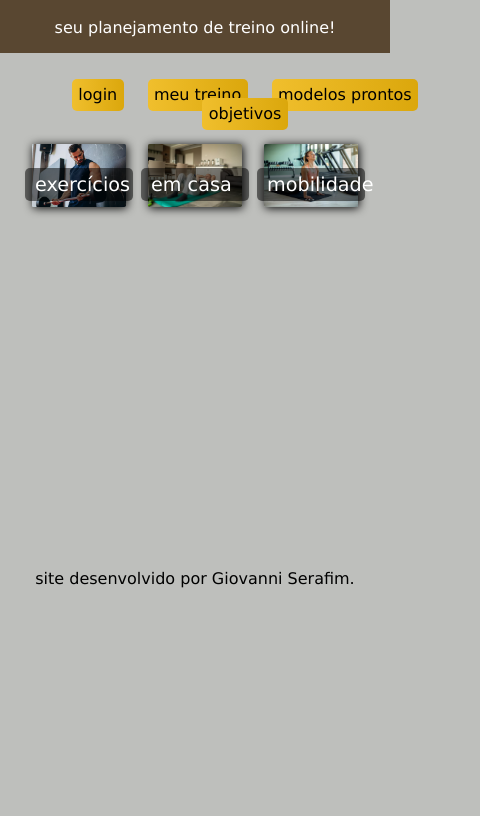
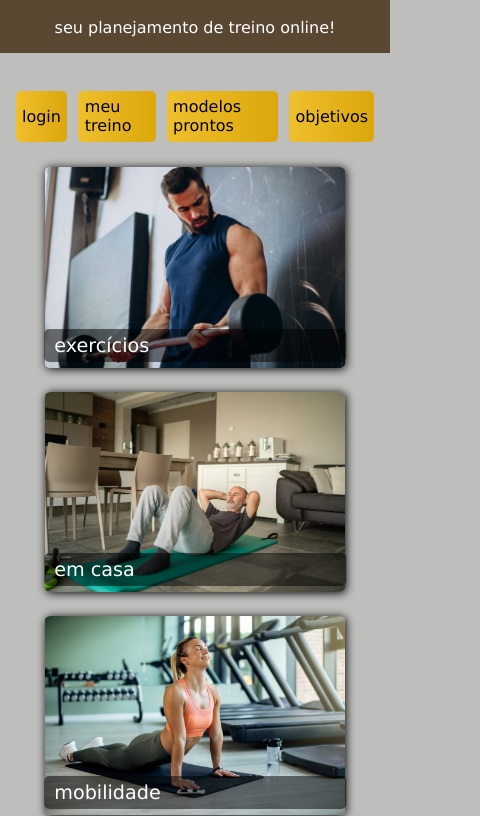
Before and after one commit to giovanni-serafim/gym-note, a plain HTML site: page index.html in a window 390 px wide. Shown: the part 63-879 px from the top of the page, 480 px wide, since content can reach past the window. Before the commit the page ends 844 px from the top, so only its background shows below. Drawn offline with Linux system fonts and the light colour scheme.

Commit message:
ajustando a recursividade e adicionando animações ao passar o mouse.

```diff
--- a/academia.css
+++ b/academia.css
@@ -15,19 +15,29 @@ header{
 
 nav{
     margin: 10px;
-    text-align: center;
-    min-width: 470px;
+    justify-content: center;
+    display: flex;
+
 }
 
-nav > a{
-    margin: auto;
+nav > a {
     text-decoration: none;
     color: black;
-    background-image: linear-gradient(to right, #f0bf2d , #dba70c );
-    margin: 2%;
-    padding: 0.4rem;
+    background-image: linear-gradient(to right, #f0bf2d , #dba70c);
+    margin: 1.5%;
+    padding: 0.4rem 0.4rem; /* Padding menor em cima e embaixo */
     border-radius: 5px;
+    display: flex;
+    align-items: center;
+    justify-content: center;
+    transition: 0.5s;
 }
+
+nav > a:hover {
+    transform: scale(1.15);
+}
+
+
 
 .topicos{
     margin: 2%;
@@ -41,8 +51,35 @@ nav > a{
     max-width: 30%;
     margin: 3%;
     width: 25%;
+    transition: 0.7s;
 
 }
+
+.topicos a:hover{
+    margin-left: 3em;
+    margin-right: 3em;
+    width: 24em;
+}
+
+@media (max-width: 768px) {
+    .topicos {
+        flex-direction: column; /* Altera para coluna */
+        align-items: center; /* Centraliza os elementos */
+        margin-top: 0px;
+
+    }
+
+    .topicos a {
+        width: 80%;
+        max-width: 400px;
+        margin: 10px 0;
+        /*box-sizing: border-box;  Inclui padding e bordas no cálculo da largura total */
+    }
+
+
+}
+
+
 
 .img-topico{
     position: relative;
@@ -68,7 +105,7 @@ nav > a{
     background-color: rgba(0, 0, 0, 0.5); /* Fundo semitransparente atrás do texto */
     color: white;         /* Cor do texto */
     padding: 5px 10px;    /* Adiciona algum espaçamento ao redor do texto */
-    border-radius: 5px;   /* Arredonda os cantos do fundo do texto */
+    border-radius: 5px;
     font-size: 1.2rem;
 }
 
```
